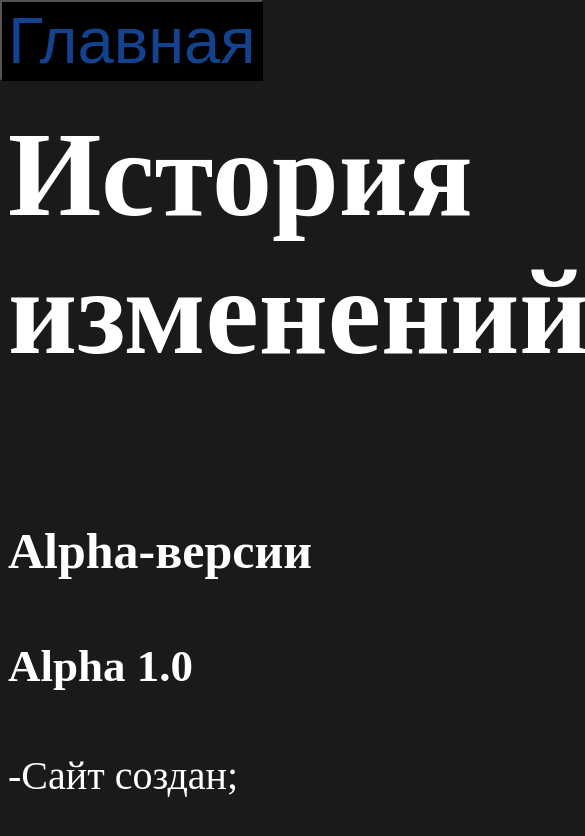
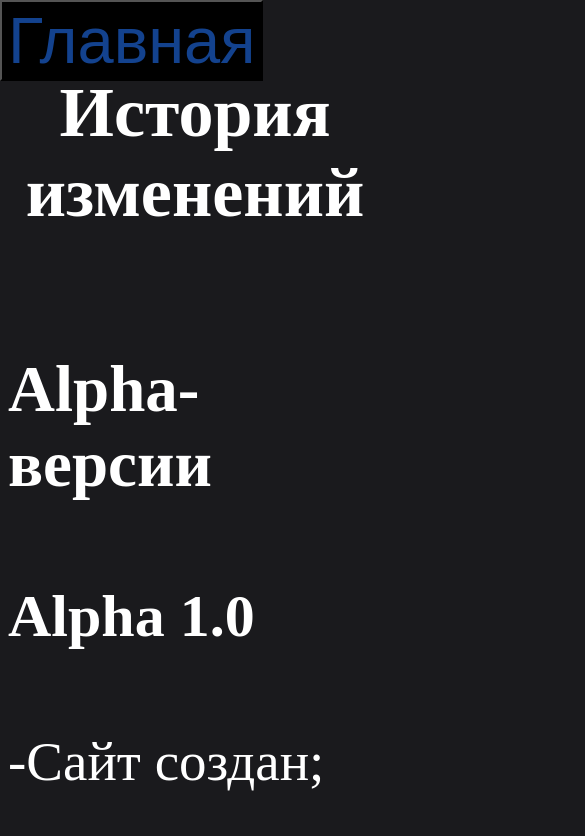
Before and after one commit to Miroshkin0207/historyOfChanges, a plain HTML site: page index.html in a window 390 px wide. Shown: the top 836 px of the page, 585 px wide, since content can reach past the window. Drawn offline with Linux system fonts and the light colour scheme.

Commit message:
Add files via upload

```diff
--- a/style.css
+++ b/style.css
@@ -43,18 +43,18 @@ h1 {
     }
 
     h1 {
-        font-size: 120px
+        font-size: 70px
     }
 
     h2 {
-        font-size: 50px
+        font-size: 65px
     }
 
     h4 {
-        font-size: 45px
+        font-size: 60px
     }
 
     p {
-        font-size: 40px
+        font-size: 55px
     }
 }
```
